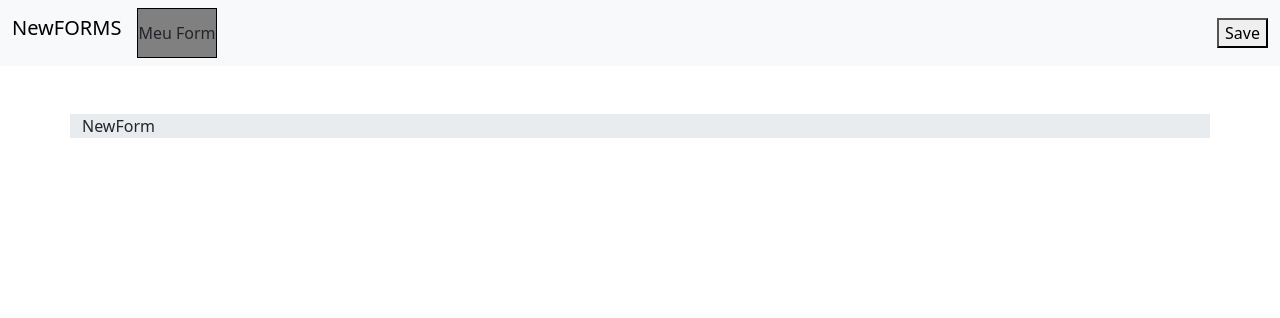
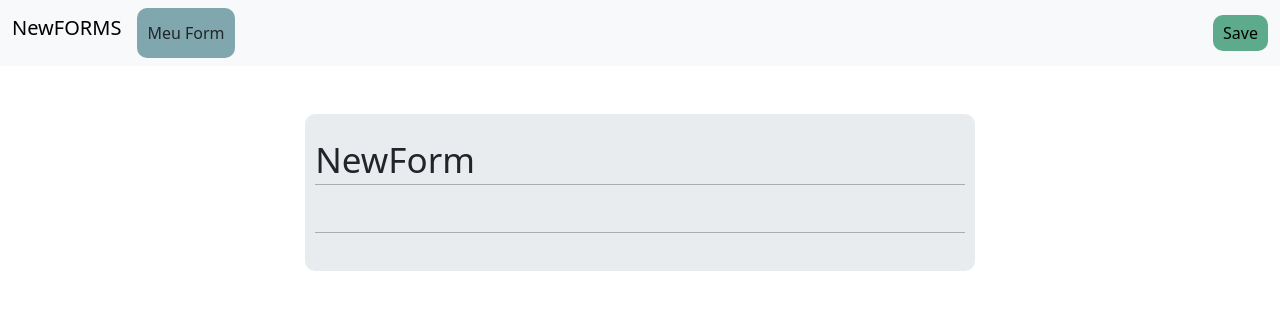
Before and after one commit to Lucas13868/NewFORMS, a Flask app: page /e/21 in a window 1280 px wide. Shown: the top 318 px of the page. Run offline with Flask 3, Linux system fonts and the light colour scheme; a user stored in the database is signed in; data comes from the database, SQL or seed files in the repository; both versions use the stored data as it was after the commit.

Commit message:
Modificação HTML/CSS + card do título

```diff
--- a/app.py
+++ b/app.py
@@ -13,6 +13,7 @@ bcrypt = Bcrypt(app)
 
 app.secret_key = os.environ.get("SECRET_KEY")
 
+# Session configuration for security and user experience
 app.config.update(
     SESSION_COOKIE_HTTPONLY=True, # avoid JS injections (XSS)
     SESSION_COOKIE_SECURE=False, # require HTTPS (cookie won't be sent in HTTP) # FALSE FOR LOCAL TESTS
@@ -20,6 +21,7 @@ app.config.update(
     PERMANENT_SESSION_LIFETIME=3600 # expire session after 1 hour
 )
 
+# Home page
 @app.route("/")
 @login_required
 def index():
@@ -39,6 +41,7 @@ def index():
 
     return render_template("home.html", user=user, forms=forms)
 
+# Register new user
 @app.route("/register", methods=["GET", "POST"])
 def register():
     if request.method == "GET":
@@ -87,7 +90,7 @@ def register():
 
         return redirect(url_for("index"))
 
-
+# User Login
 @app.route("/login", methods=["POST", "GET"])
 def login():
     if request.method == "GET":
@@ -133,7 +136,7 @@ def logout():
     session.clear()
     return redirect(url_for("login"))
 
-
+# Create new form in db
 @app.route("/create-form")
 @login_required
 def create_form():
@@ -163,7 +166,7 @@ def create_form():
     connect.close()
     return redirect(f"/e/{form_id}")
 
-
+# Delete form from db
 @app.route("/delete-form", methods=["POST"])
 def delete_form():
     form_id = request.form.get("form_id")
@@ -182,14 +185,14 @@ def delete_form():
 
     return redirect(url_for("index"))
 
-
+# Enter in form's edit page
 @app.route("/e/<int:form_id>")
 @login_required
 def edit_form(form_id):
     connect = sqlite3.connect("database.db")
     cursor = connect.cursor()
 
-    cursor.execute("SELECT name, title FROM forms WHERE id = ? AND user_id = ?", (form_id, session["user_id"]))
+    cursor.execute("SELECT name, title, description FROM forms WHERE id = ? AND user_id = ?", (form_id, session["user_id"]))
     form = cursor.fetchone()
 
     connect.close()
@@ -199,6 +202,7 @@ def edit_form(form_id):
 
     return render_template("form_template.html", form=form)
 
+# Save changes made in form's edit
 @app.route("/save-changes", methods=['POST'])
 @login_required
 def save_changes(): # save changes from forms in database
--- a/static/styles.css
+++ b/static/styles.css
@@ -1,21 +1,89 @@
+.form-page {
+    display: flex;
+    flex-direction: column;
+    align-items: center;
+}
+
 .home-title {
     margin: 35px 0px;
     font-size: 50px;
 }
 
-.card-div {
+.form-btn-div {
     height:fit-content;
     width: 225px;
     background-color: gray;
     padding: 10px 20px;
 }
 
-#file-title {
+.file-title {
     max-width: 200px;
     height:50px;
+    padding: 0 10px;
+    border-radius: 10px;
     overflow: auto;
-    border: 1px solid black;
-    background-color: gray;
+    background-color: rgb(128, 167, 173);
     display: flex;
     align-items: center;
 }
+
+.save-button {
+    border: none;
+    background-color: rgb(93, 170, 140);
+    border-radius: 10px;
+    padding: 6px 10px;
+}
+
+.title-container {
+    width: 97%;
+    padding: 20px 10px;
+    border-radius: 10px;
+}
+
+.form-title {
+    font-size: 35px;
+    margin-bottom: 20px;
+    position: relative;
+}
+
+.form-title::before {
+    content: "";
+    position: absolute;
+    top: 50px;
+    left: 0px;
+    border-bottom: 1px solid rgb(172, 172, 172);
+    width: 100%;
+}
+
+.form-title:focus::before {
+    border-radius: 50px;
+    border-color: rgb(45, 183, 207);
+    border-width: 2px;
+}
+
+.form-description {
+    position: relative;
+    margin-bottom: 6px;
+}
+
+.form-description::before {
+    content: "";
+    position: absolute;
+    top: 25px;
+    left: 0px;
+    border-bottom: 1px solid rgb(172, 172, 172);
+    width: 100%;
+}
+
+.form-description:focus::before {
+    border-radius: 50px;
+    border-color: rgb(45, 183, 207);
+    border-width: 2px;
+}
+
+
+@media (min-width: 768px) {
+    .title-container {
+        width: 60%;
+    }
+}
--- a/templates/form_template.html
+++ b/templates/form_template.html
@@ -15,15 +15,19 @@
             <div class="container-fluid">
                 <div class="d-flex">
                     <a class="navbar-brand" href="/">NewFORMS</a>
-                    <div id="file-title" contenteditable="true" >{{ form[0] }}</div>
+                    <div class="file-title" id="file-title" contenteditable="true" >{{ form[0] }}</div>
                 </div>
 
-                <button id="save-button">Save</button>
+                <button class="save-button" id="save-button">Save</button>
             </div>
         </nav>
 
-        <div class="container my-5 bg-body-secondary">
-            <div id="form-title" contenteditable="true"> {{ form[1] }}</div>
+        <div class="container form-page">
+            <div class="title-container my-5 bg-body-secondary">
+                <div class="form-title" id="form-title" contenteditable="true"> {{ form[1] }}</div>
+                <div class="form-description" contenteditable="true"> {{ form[2] }} </div>
+            </div>
         </div>
+
     </body>
 </html>
--- a/templates/home.html
+++ b/templates/home.html
@@ -21,7 +21,7 @@
                 {% for form in forms %}
                     <div class="me-3 mb-4 d-flex flex-column">
                         <form action="/e/{{ form[1] }}" method="get">
-                            <button class="card-div mb-2">
+                            <button class="form-btn-div mb-2">
                                 {{ form[0] }}
                             </button>
                         </form>
```
Also changed, not shown: database.db.
